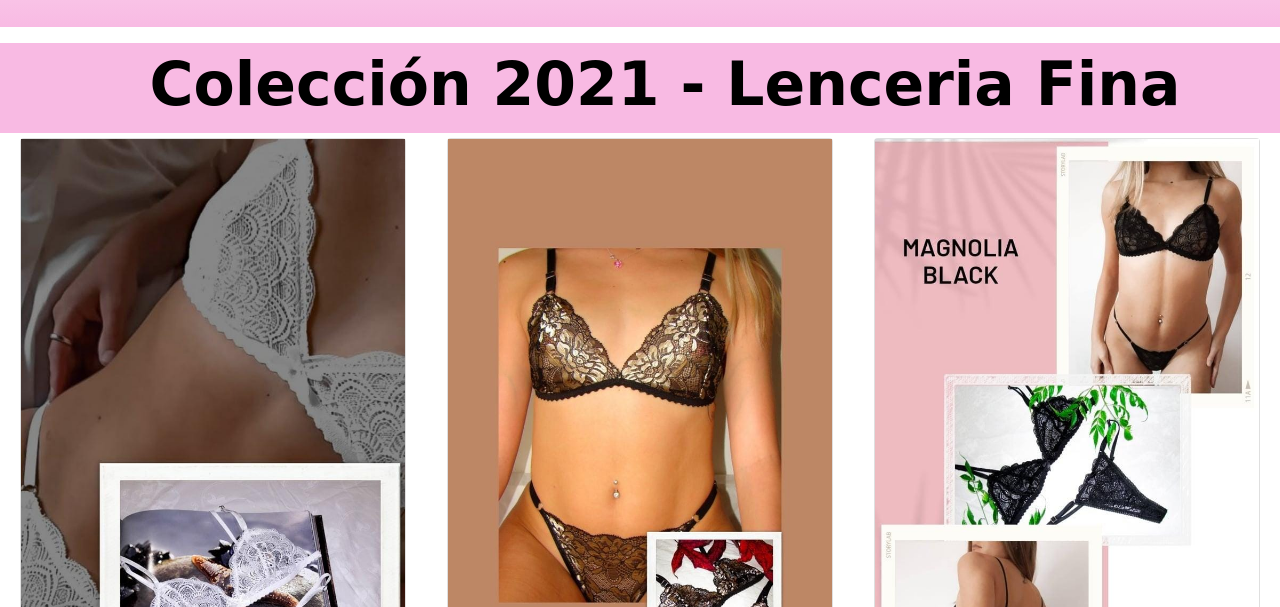
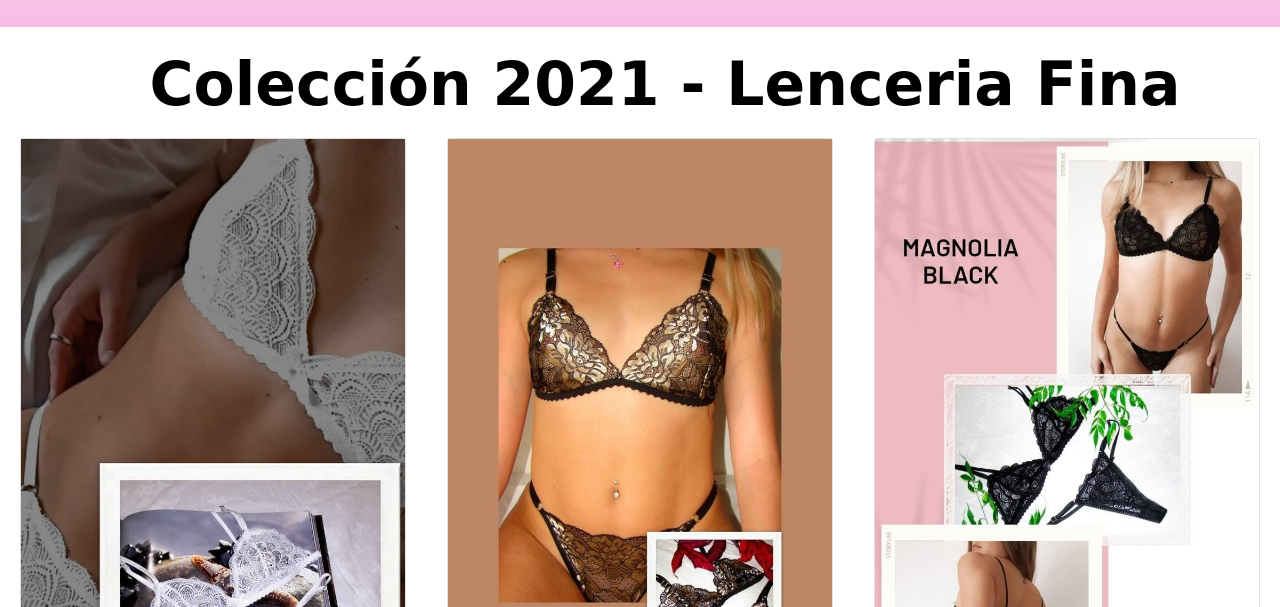
Before and after one commit to PabloPrando/RicharteLeonard, a website: page index.html in a window 1280 px wide. Shown: the part 193-800 px from the top of the page. Drawn offline with nearby package versions, Linux system fonts and the light colour scheme; a web font is replaced by a local one.

Commit message:
cambio color fondo h1

```diff
--- a/scss/_h1.scss
+++ b/scss/_h1.scss
@@ -1,7 +1,7 @@
 .tituloh1{
     padding: 5px 25px;
     margin: 5px 0px;
-    background-color: #f8bae3;
+    background-color: #ffffff;
 
     h1{
         color: #000000;
```
Also changed, not shown: css/style.css.
